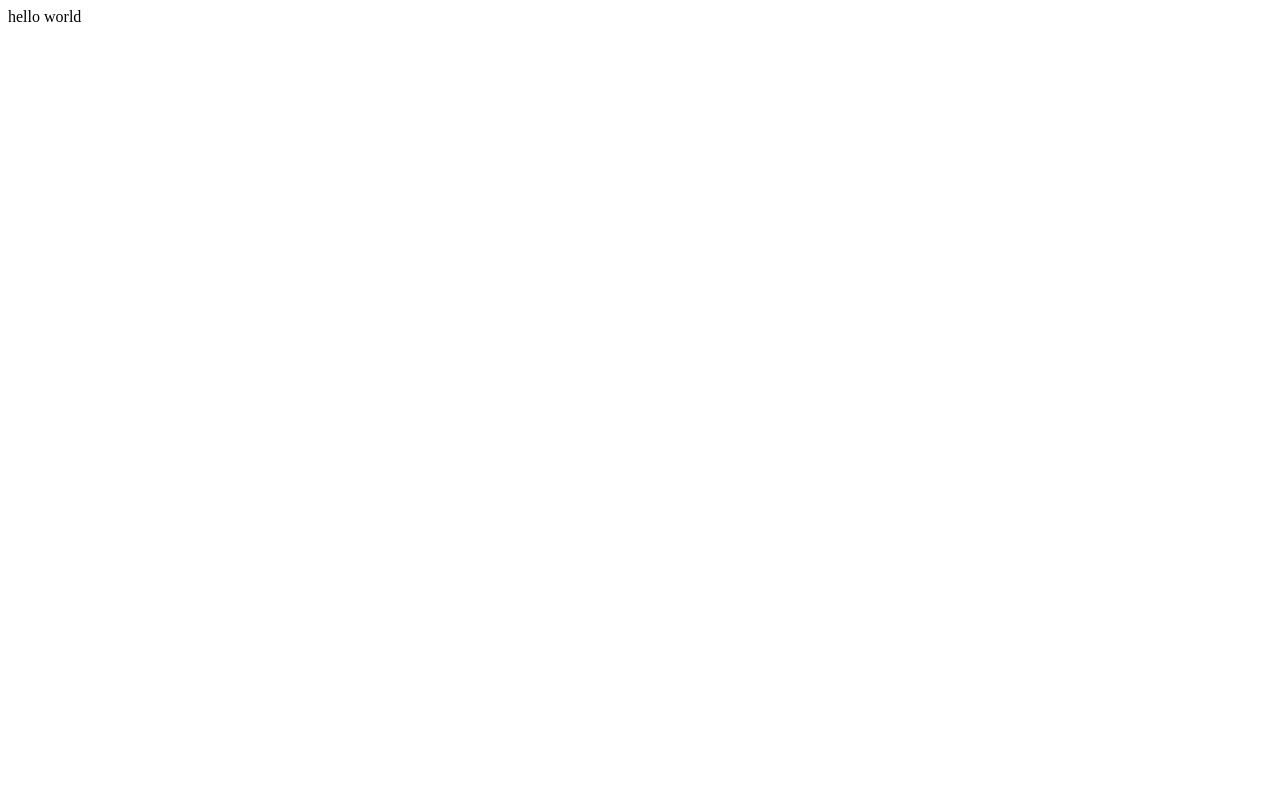
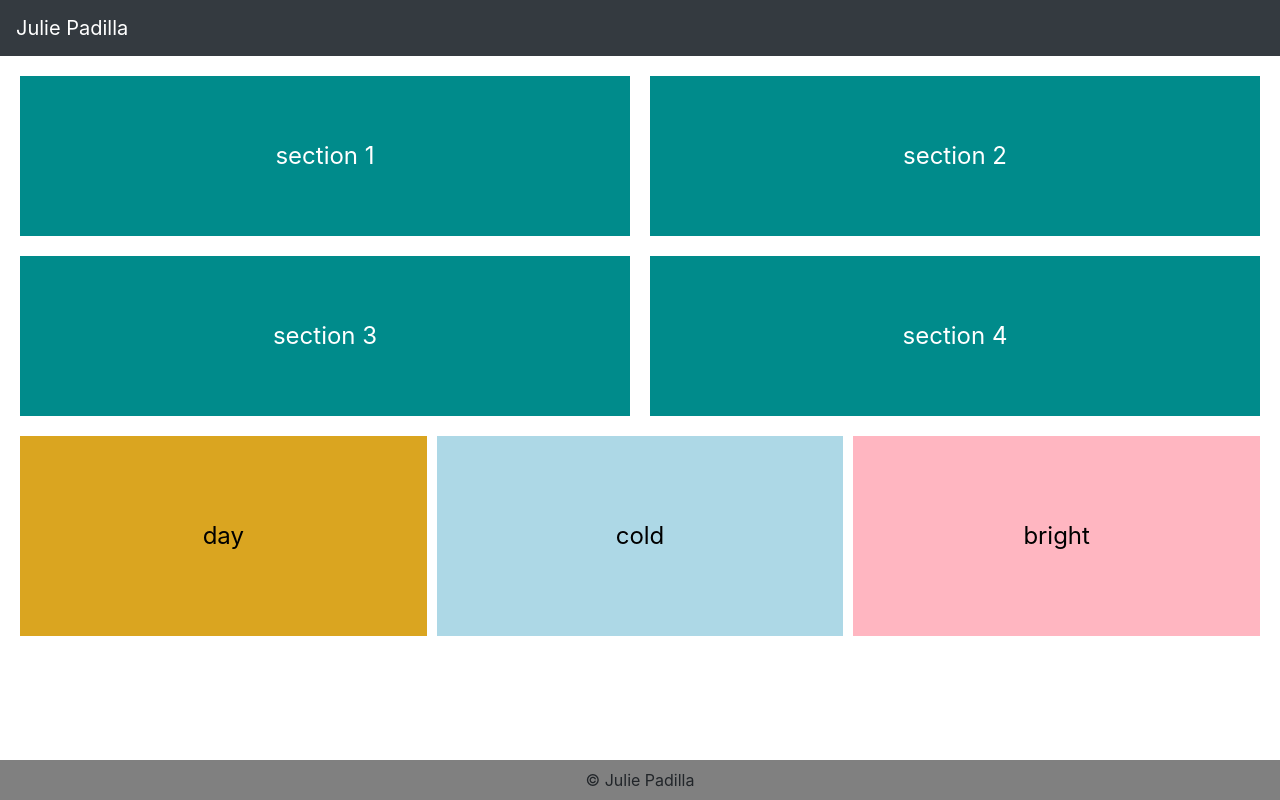
Before and after one commit to padilla-jm/padilla-jm.github.io, a plain HTML site: page index.html in a window 1280 px wide. Drawn offline with nearby package versions, Linux system fonts and the light colour scheme.

Commit message:
added grid and flip cards

```diff
--- a/index.html
+++ b/index.html
@@ -1 +1,54 @@
-hello world
+<!doctype html>
+<html lang="en">
+  <head>
+    <!-- Required meta tags -->
+    <meta charset="utf-8">
+    <meta name="viewport" content="width=device-width, initial-scale=1, shrink-to-fit=no">
+
+    <!-- Bootstrap CSS -->
+    <link rel="stylesheet" href="https://stackpath.bootstrapcdn.com/bootstrap/4.1.3/css/bootstrap.min.css" integrity="sha384-MCw98/SFnGE8fJT3GXwEOngsV7Zt27NXFoaoApmYm81iuXoPkFOJwJ8ERdknLPMO" crossorigin="anonymous">
+    <link rel="stylesheet" href="main.css">
+    <title>Hello, world!</title>
+  </head>
+  <body>
+
+        <nav class="navbar navbar-expand-lg navbar-dark bg-dark">
+            <a class="navbar-brand" href="#">Julie Padilla</a>
+        </nav>
+
+        <div id="gridContainer">
+            <section>section 1</section>
+            <section>section 2</section>
+            <section>section 3</section>
+            <section>section 4</section>
+        </div>
+
+        <div id="cardContainer">
+            <div id="card1" class="outerCard">
+                <div class="innerCard">
+                    <div class="frontSide">day</div>
+                    <div class="backSide">night</div>
+                </div>
+            </div>
+
+            <div id="card2" class="outerCard">
+                <div class="innerCard">
+                    <div class="frontSide">cold</div>
+                    <div class="backSide">hot</div>
+                </div>
+            </div>
+
+            <div id="card3" class="outerCard">
+                <div class="innerCard">
+                    <div class="frontSide">bright</div>
+                    <div class="backSide">dark</div>
+                </div>
+            </div>
+        </div>
+
+        <footer class="footer">
+            <p>&copy; Julie Padilla</p>
+        </footer>
+
+
+</html>
--- /dev/null
+++ b/main.css
@@ -0,0 +1,114 @@
+.footer {
+    position: fixed;
+    bottom: 0;
+    width: 100%;
+    height: 40px;
+    background-color: grey;
+    display: flex;
+    justify-content: center;
+    align-items: center;
+}
+.footer p {
+    margin: 0;
+}
+div#gridContainer {
+    margin: 20px;
+    display: grid;
+    grid-gap: 20px;
+    grid-template-columns: 1fr 1fr;
+}
+div#gridContainer section {
+    height: 160px;
+    background-color: darkcyan;
+    display: flex;
+    justify-content: center;
+    align-items: center;
+    font-size: 24px;
+    color: white;
+}
+@media only screen and (min-width: 601px) {
+    div#gridContainer {
+        grid-template-columns: 1fr 1fr;
+    }
+    div#cardContainer {
+        grid-template-columns: 1fr 1fr 1fr;
+    }
+}
+@media only screen and (max-width: 600px) {
+    div#gridContainer {
+        grid-template-columns: 1fr;
+    }
+    div#cardContainer {
+        grid-template-columns: 1fr;
+    }
+}
+
+/* Flip cards */
+#cardContainer {
+    margin: 20px;
+    display: grid;
+    grid-gap: 10px;
+}
+
+.outerCard {
+    perspective: 1000px;
+    height: 200px;
+}
+
+.innerCard {
+    position: relative;
+    width: 100%;
+    height: 100%;
+    text-align: center;
+    transition: transform 0.8s;
+    transform-style: preserve-3d;
+}
+
+/* Do an horizontal flip when you move the mouse over the flip box container */
+.outerCard:hover .innerCard {
+    transform: rotateY(180deg);
+}
+
+/* Position the front and back side */
+.frontSide, .backSide {
+    position: absolute;
+    width: 100%;
+    height: 100%;
+    backface-visibility: hidden;
+    display: flex;
+    justify-content: center;
+    align-items: center;
+    font-size: 24px;
+  }
+
+/* Style the back side for all cards */
+.backSide {
+    transform: rotateY(180deg);
+}
+
+#card1 .frontSide {
+    background-color: goldenrod;
+    color: black;
+}
+#card1 .backSide {
+    background-color:darkslateblue;
+    color: white;
+}
+
+#card2 .frontSide {
+    background-color: lightblue;
+    color: black;
+}
+#card2 .backSide {
+    background-color: darkred;
+    color: white;
+}
+
+#card3 .frontSide {
+    background-color: lightpink;
+    color: black;
+}
+#card3 .backSide {
+    background-color:black;
+    color: white;
+}
```
